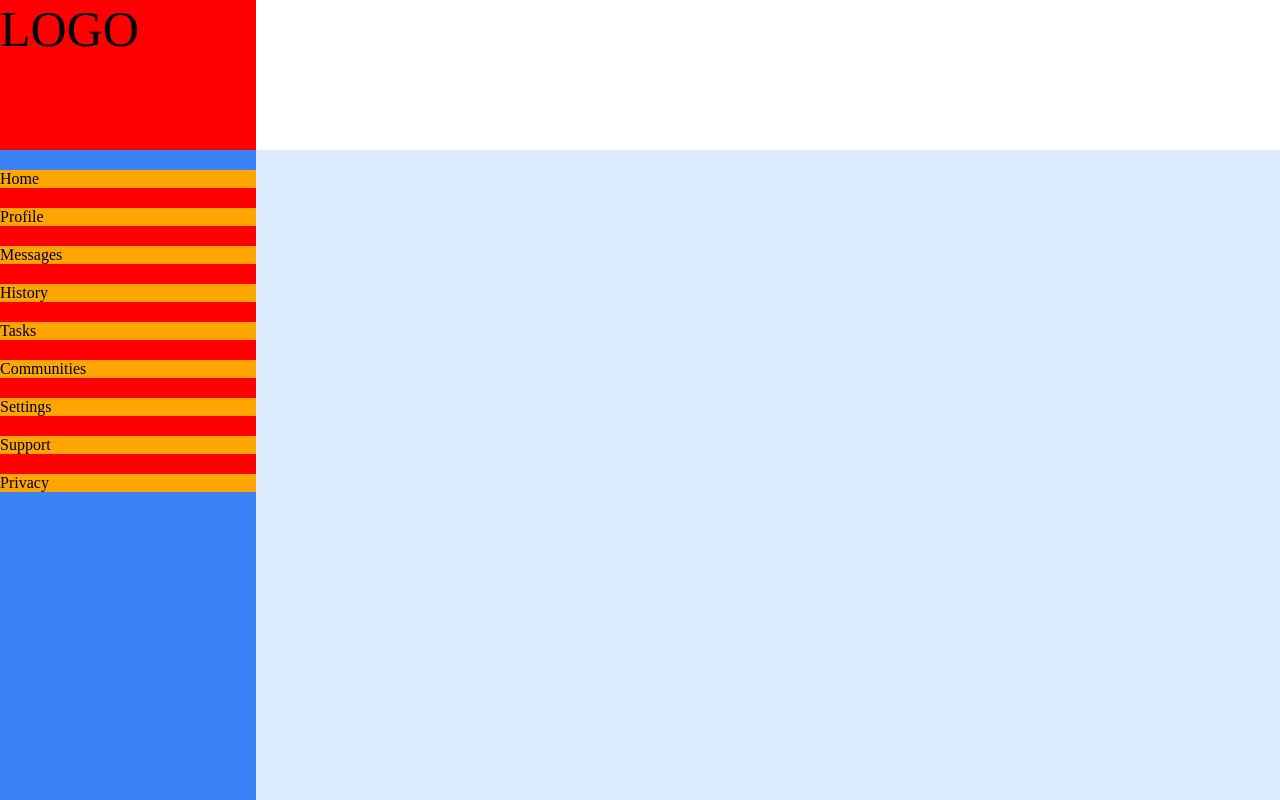
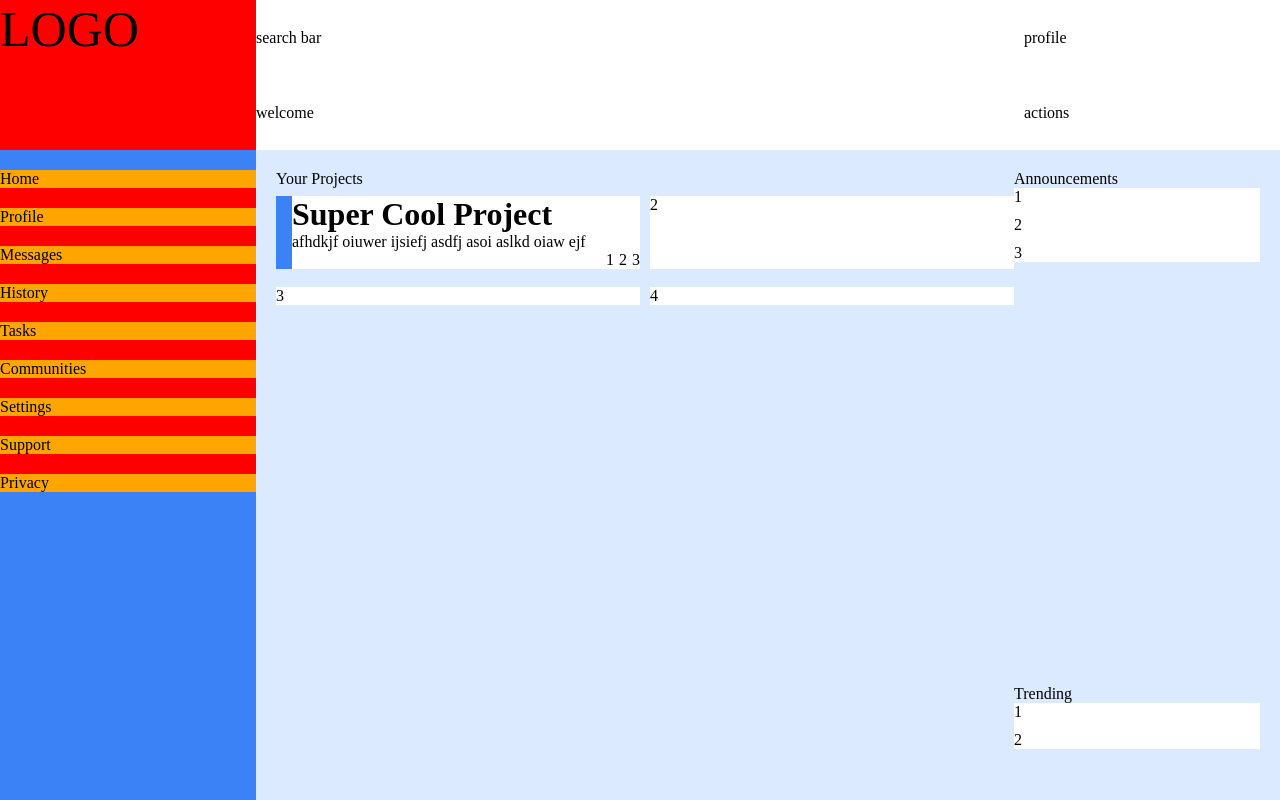
Before and after one commit to bikiris/Odin-Projects, a plain HTML site: page admin-dashboard/index.html in a window 1280 px wide. Shown: the top 800 px of the page. Drawn offline with Linux system fonts and the light colour scheme.

Commit message:
Add layout to main-content

```diff
--- a/admin-dashboard/index.html
+++ b/admin-dashboard/index.html
@@ -10,10 +10,10 @@
 <body>
   <div class="container">
     <div class="header">
-      <div class="search-bar"></div>
-      <div class="profile-setting"></div>
-      <div class="welcome"></div>
-      <div class="actions"></div>
+      <div class="search-bar">search bar</div>
+      <div class="profile-setting">profile</div>
+      <div class="welcome">welcome</div>
+      <div class="actions">actions</div>
     </div>
 
     <div class="sidebar">
@@ -35,7 +35,44 @@
     </div>
 
     <div class="main-content">
+      <div class="your-projects">
+        Your Projects
+        <div class="projects">
+          <div class="project">
+            <div class="project-color"></div>
+            <div class="project-text">
+              <h1 class="project-title">Super Cool Project</h1>
+              <p class="project-description">afhdkjf oiuwer ijsiefj asdfj asoi aslkd oiaw ejf </p>
+            </div>
+            <div class="project-actions">
+              <div class="project-star">1</div>
+              <div class="project-watch">2</div>
+              <div class="project-fork">3</div>
+            </div>
+          </div>
+          <div class="project">2</div>
+          <div class="project">3</div>
+          <div class="project">4</div>
+        </div>
+      </div>
 
+      <div class="announcements">
+        Announcements
+        <div class="announcement-card">
+          <div class="announcement">1</div>
+          <div class="announcement">2</div>
+          <div class="announcement">3</div>
+        </div>
+
+      </div>
+
+      <div class="trending">
+        Trending
+        <div class="trending-users">
+          <div class="trending-user">1</div>
+          <div class="trending-user">2</div>
+        </div>
+       </div>
     </div>
 
   </div>
--- a/admin-dashboard/style.css
+++ b/admin-dashboard/style.css
@@ -18,10 +18,9 @@ li{
   grid-column: 2 / 3;
   display: grid;
   grid-template-rows: repeat(2,1fr);
-  grid-template-column: 3fr 1fr;
+  grid-template-columns: 3fr 1fr;
+  align-items: center;
 }
-
-
 
 .sidebar{
   grid-row: 1 / 3;
@@ -50,5 +49,47 @@ li{
 
 
 .main-content{
+  padding: 20px;
   background-color: #dbeafe;
+  display: grid;
+  grid-template-columns: 3fr 1fr;
+  grid-template-rows: repeat(2,1fr);
 }
+
+.your-projects{
+  grid-row: 1 / 3;
+}
+
+.projects{
+  display: grid;
+  grid-template-columns: repeat(auto-fit, minmax(300px,1fr));
+  gap: 10px;
+}
+
+.project{
+  margin-top: 1vh;
+  background-color: white;
+  display: grid;
+  grid-template-columns: 1rem 1fr;
+  grid-template-rows: 1fr auto;
+}
+
+.project-color{
+  grid-row: 1 / -1;
+  background-color: #3b82f6;
+}
+
+.project-actions{
+  display: flex;
+  justify-content: end;
+  gap: 5px;
+}
+
+.announcement-card,
+.trending-users{
+  background-color: white;
+  display: flex;
+  flex-direction: column;
+  gap: 10px;
+  justify-content: center;
+}
```
